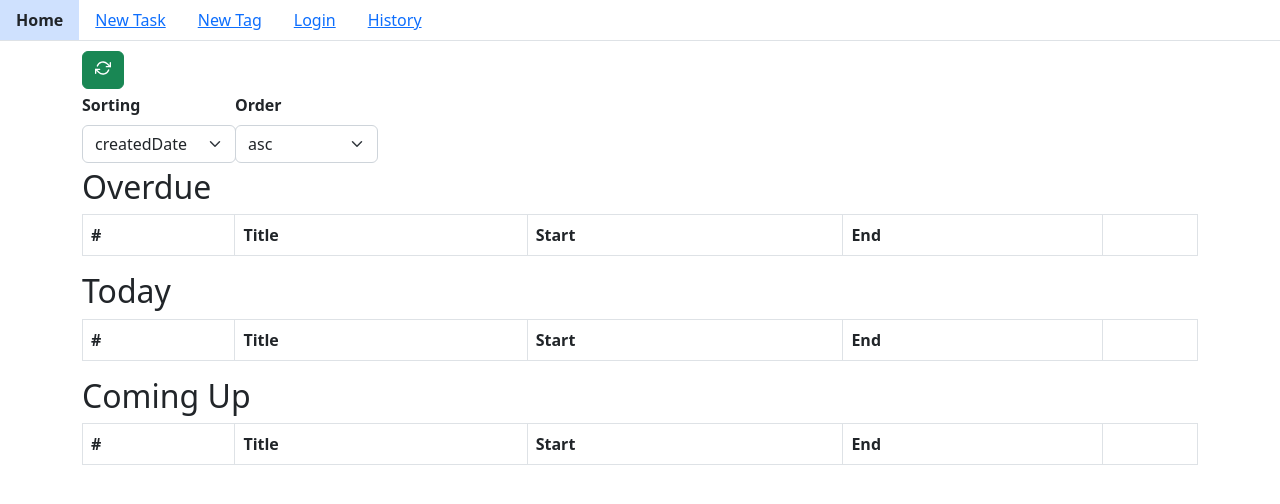
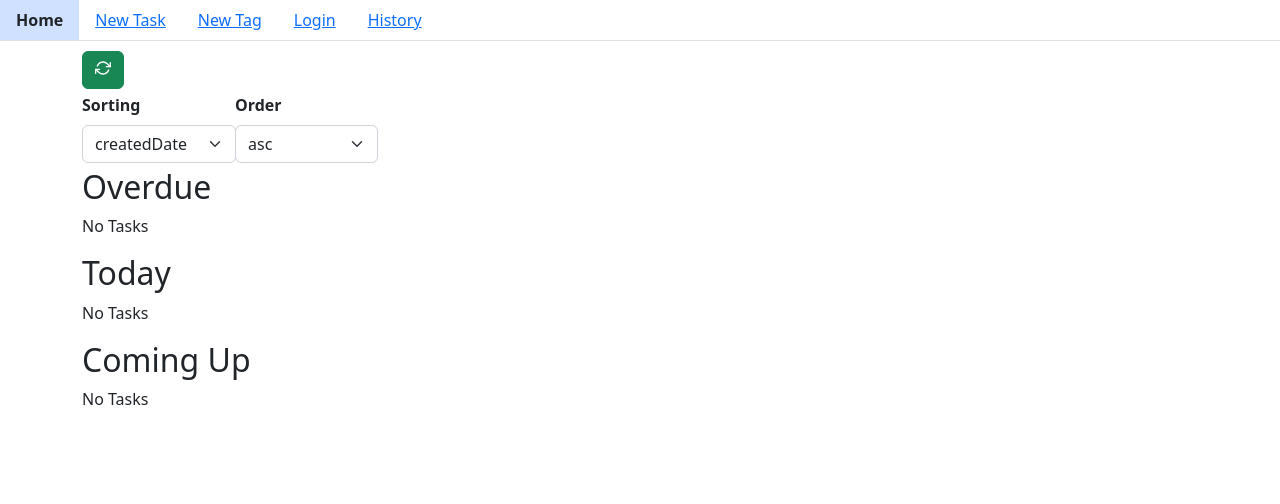
Before and after one commit to MrOggy85/tasks, a React (Create React App) app: page / in a window 1280 px wide. Shown: the top 504 px of the page. Built offline with nearby package versions, Linux system fonts and the light colour scheme.

Commit message:
style: Home page

```diff
--- a/src/components/DateText/DateText.tsx
+++ b/src/components/DateText/DateText.tsx
@@ -1,4 +1,4 @@
-import { format, isSameYear, isAfter } from 'date-fns';
+import { format, isSameYear, isAfter, isSameDay } from 'date-fns';
 
 type Props = {
   date: string;
@@ -11,7 +11,12 @@ const DateText = ({ date }: Props) => {
   const month = format(new Date(date), 'MMM');
   const day = format(new Date(date), 'do');
 
-  const color = isAfter(now, new Date(date)) ? 'tomato' : undefined;
+  const taskDate = new Date(date);
+
+  let color = isAfter(now, taskDate) ? 'tomato' : undefined;
+  if (isSameDay(now, taskDate)) {
+    color = 'cornflowerblue';
+  }
 
   return (
     <div style={{ color }}>
--- a/src/pages/Home/Home.tsx
+++ b/src/pages/Home/Home.tsx
@@ -78,20 +78,26 @@ const Home = () => {
       }
     });
 
+  const now = new Date();
+
   const todaysTasks = tasks.filter(
-    (x) => x.endDate && isSameDay(new Date(), new Date(x.endDate)),
+    (x) => x.endDate && isSameDay(now, new Date(x.endDate)),
   );
+
   const overdueTasks = tasks.filter(
-    (x) => x.endDate && isAfter(new Date(), new Date(x.endDate)),
+    (x) =>
+      x.endDate &&
+      isAfter(now, new Date(x.endDate)) &&
+      !isSameDay(now, new Date(x.endDate)),
   );
   const futureTasks = tasks.filter(
     (x) =>
       (x.endDate &&
-        isBefore(new Date(), new Date(x.endDate)) &&
-        !isSameDay(new Date(), new Date(x.endDate))) ||
+        isBefore(now, new Date(x.endDate)) &&
+        !isSameDay(now, new Date(x.endDate))) ||
       (x.startDate &&
-        isBefore(new Date(), new Date(x.startDate)) &&
-        !isSameDay(new Date(), new Date(x.startDate))),
+        isBefore(now, new Date(x.startDate)) &&
+        !isSameDay(now, new Date(x.startDate))),
   );
 
   const onUpdate = async () => {
@@ -176,6 +182,7 @@ const Home = () => {
         onDone={onDone}
         onUnDone={onUnDone}
       />
+
       <ListOfTasks
         title="Coming Up"
         tasks={futureTasks}
--- a/src/pages/Home/ListOfTasks.tsx
+++ b/src/pages/Home/ListOfTasks.tsx
@@ -1,5 +1,6 @@
 import { Table } from 'react-bootstrap';
 import Badge from 'react-bootstrap/Badge';
+import Spinner from 'react-bootstrap/Spinner';
 import {
   FiTrash2,
   FiEdit,
@@ -37,14 +38,15 @@ const ListOfTasks = ({
   return (
     <>
       <h2>{title}</h2>
+      {tasks.length > 0 ? (
         <Table bordered className={styles.table}>
           <thead>
             <tr>
-            <th style={{ width: 6 }}>#</th>
-            <th style={{ width: 5 }}>Title</th>
-            <th style={{ width: 5 }}>Start</th>
-            <th style={{ width: 5 }}>End</th>
-            <th style={{ width: 5 }}></th>
+              <th style={{ width: '18%' }}>#</th>
+              <th>Title</th>
+              <th style={{ width: '8%' }}>Start</th>
+              <th style={{ width: '8%' }}>End</th>
+              <th style={{ width: '15%' }}></th>
             </tr>
           </thead>
           <tbody>
@@ -107,10 +109,8 @@ const ListOfTasks = ({
                     <p className={styles.title}>{x.title}</p>
                     <p className={styles.description}>{x.description}</p>
                   </td>
-                <td>
-                  {x.startDate ? <DateText date={x.startDate} /> : 'None'}
-                </td>
-                <td>{x.endDate ? <DateText date={x.endDate} /> : 'None'}</td>
+                  <td>{x.startDate ? <DateText date={x.startDate} /> : '-'}</td>
+                  <td>{x.endDate ? <DateText date={x.endDate} /> : '-'}</td>
                   <td>
                     <Badge text={prio.text} bg={prio.bg}>
                       {prio.content}
@@ -140,6 +140,11 @@ const ListOfTasks = ({
             })}
           </tbody>
         </Table>
+      ) : loading ? (
+        <Spinner animation={'border'} variant="success" size="sm" />
+      ) : (
+        <p>No Tasks</p>
+      )}
     </>
   );
 };
```
Lines whose indentation alone changed are shown as unchanged.
